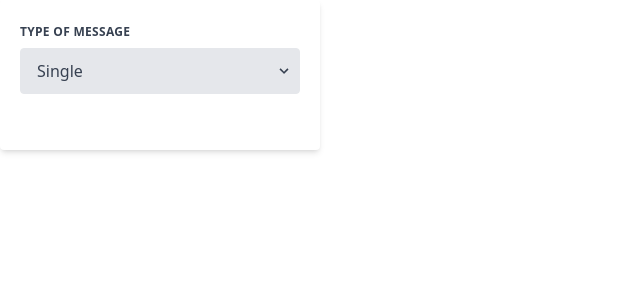
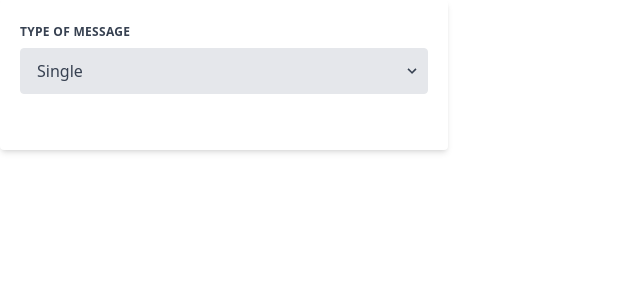
Before and after one commit to niamlaylor/bcf-tools, a Next.js app: page /tools in a window 1280 px wide. Shown: the top 300 px of the page, without its empty margins (0-640 px from the left). Built offline with nearby package versions, Linux system fonts and the light colour scheme.

Commit message:
add deropdown selector component>

```diff
--- /dev/null
+++ b/src/components/forms/DropdownSelector.js
@@ -0,0 +1,14 @@
+export default function DropdownSelector(options) {
+  return(
+    <div class="relative">
+      <select class="block appearance-none w-full bg-gray-200 border border-gray-200 text-gray-700 py-3 px-4 pr-8 rounded leading-tight focus:outline-none focus:bg-white focus:border-gray-500" id="grid-state">
+        <option>Single</option>
+        <option>Double</option>
+        <option>2+ messages</option>
+      </select>
+      <div class="pointer-events-none absolute inset-y-0 right-0 flex items-center px-2 text-gray-700">
+        <svg class="fill-current h-4 w-4" xmlns="http://www.w3.org/2000/svg" viewBox="0 0 20 20"><path d="M9.293 12.95l.707.707L15.657 8l-1.414-1.414L10 10.828 5.757 6.586 4.343 8z"/></svg>
+      </div>
+    </div>
+)
+}
--- a/src/components/forms/IN-Form.js
+++ b/src/components/forms/IN-Form.js
@@ -1,21 +1,14 @@
+import DropdownSelector from "./DropdownSelector";
+
 export default function ImportantNotesForm() {
   return (
-    <div class="w-full max-w-xs">
+    <div class="w-full max-w-md">
       <form class="bg-white shadow-md rounded px-8 pt-6 pb-8 mb-4">
         <div class="flex flex-col -mx-3 mb-6">
           <label class="block uppercase tracking-wide text-gray-700 text-xs font-bold mb-2" for="grid-state">
             Type of message
           </label>
-          <div class="relative">
-            <select class="block appearance-none w-full bg-gray-200 border border-gray-200 text-gray-700 py-3 px-4 pr-8 rounded leading-tight focus:outline-none focus:bg-white focus:border-gray-500" id="grid-state">
-              <option>Single</option>
-              <option>Double</option>
-              <option>2+ messages</option>
-            </select>
-            <div class="pointer-events-none absolute inset-y-0 right-0 flex items-center px-2 text-gray-700">
-              <svg class="fill-current h-4 w-4" xmlns="http://www.w3.org/2000/svg" viewBox="0 0 20 20"><path d="M9.293 12.95l.707.707L15.657 8l-1.414-1.414L10 10.828 5.757 6.586 4.343 8z"/></svg>
-            </div>
-          </div>
+          <DropdownSelector />
         </div>
       </form>
     </div>
```
